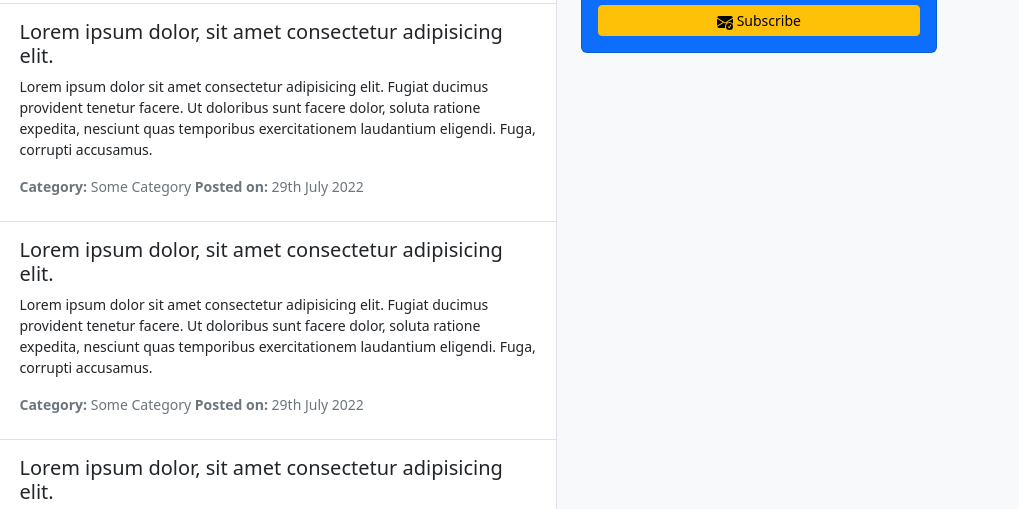
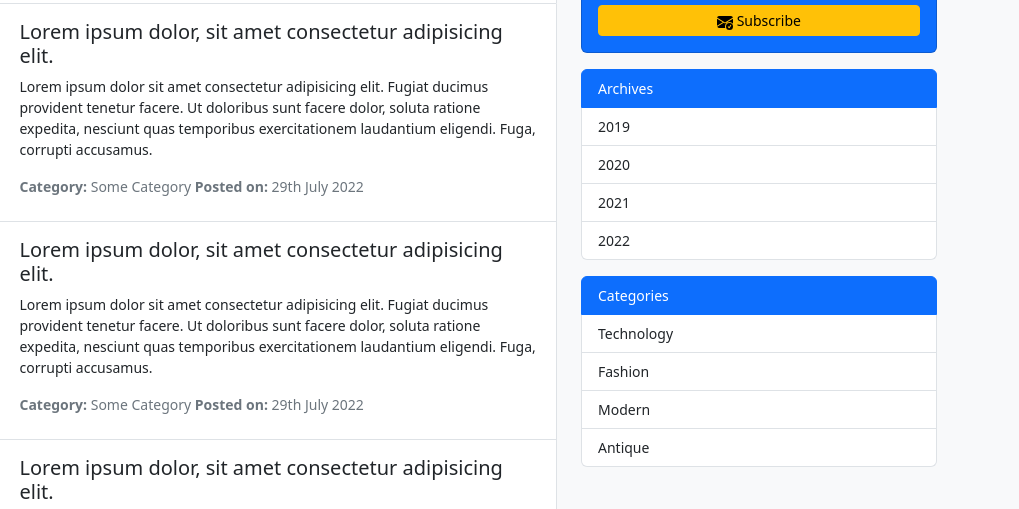
Before and after one commit to Muntasir1808/Blog-App-with-Bootstrap-5, a plain HTML site: page default.html in a window 1280 px wide. Shown: the part 578-1087 px from the top of the page, 261-1280 px from the left. Drawn offline with nearby package versions, Linux system fonts and the light colour scheme.

Commit message:
creating categories and archive widgets

```diff
--- a/default.html
+++ b/default.html
@@ -198,6 +198,36 @@
                             </form>
                         </div>
                     </div>
+                    <ul class="list-group small mb-3">
+                        <li class="list-group-item active">Archives</li>
+                        <li class="list-group-item list-group-item-action">
+                            <a href="#" class="text-decoration-none text-dark">2019</a>
+                        </li>
+                        <li class="list-group-item list-group-item-action">
+                            <a href="#" class="text-decoration-none text-dark">2020</a>
+                        </li>
+                        <li class="list-group-item list-group-item-action">
+                            <a href="#" class="text-decoration-none text-dark">2021</a>
+                        </li>
+                        <li class="list-group-item list-group-item-action">
+                            <a href="#" class="text-decoration-none text-dark">2022</a>
+                        </li>
+                    </ul>
+                    <ul class="list-group small mb-3">
+                        <li class="list-group-item active">Categories</li>
+                        <li class="list-group-item list-group-item-action">
+                            <a href="#" class="text-decoration-none text-dark">Technology</a>
+                        </li>
+                        <li class="list-group-item list-group-item-action">
+                            <a href="#" class="text-decoration-none text-dark">Fashion</a>
+                        </li>
+                        <li class="list-group-item list-group-item-action">
+                            <a href="#" class="text-decoration-none text-dark">Modern</a>
+                        </li>
+                        <li class="list-group-item list-group-item-action">
+                            <a href="#" class="text-decoration-none text-dark">Antique</a>
+                        </li>
+                    </ul>
                 </div>
             </div>
         </div>
```
